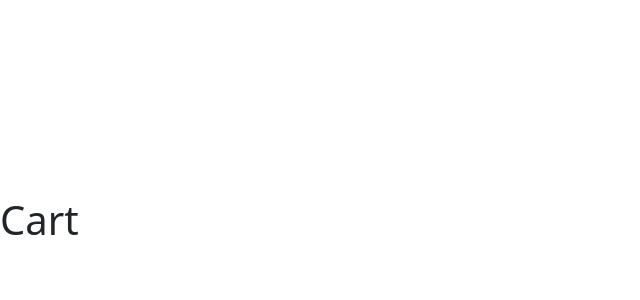
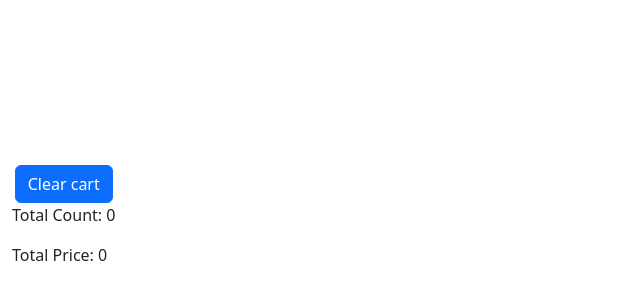
Before and after one commit to Polina8888/book_catalog, a React app: page /cart in a window 1280 px wide. Shown: the part 176-476 px from the top of the page, without its empty margins (0-640 px from the left). Built offline with nearby package versions, Linux system fonts and the light colour scheme; the HTML template or start-up script is replaced by a standard one.

Commit message:
added cart slice and CartPage

```diff
--- a/package.json
+++ b/package.json
@@ -15,6 +15,7 @@
     "axios": "^1.13.4",
     "bootstrap": "^5.3.8",
     "react": "^19.2.0",
+    "react-bootstrap": "^2.10.10",
     "react-dom": "^19.2.0",
     "react-redux": "^9.2.0",
     "react-router-dom": "^7.13.0"
--- a/src/modules/books/booksSlice.ts
+++ b/src/modules/books/booksSlice.ts
@@ -23,3 +23,5 @@ export const booksSlice = createSlice({
         }
     }
 })
+
+export default booksSlice.reducer;
--- a/src/modules/books/components/BooksFilter.tsx
+++ b/src/modules/books/components/BooksFilter.tsx
@@ -8,13 +8,12 @@ interface BooksFiltersProps {
 
 export function BooksFilters({ category, sortBy }: BooksFiltersProps) {
   const dispatch = useAppDispatch();
-  const { setCategory, setSortBy } = booksSlice.actions
 
   return (
     <div>
       <select
         value={category}
-        onChange={e => dispatch(setCategory(e.target.value))}
+        onChange={e => dispatch(booksSlice.actions.setCategory(e.target.value))}
       >
         <option value="all">All</option>
         <option value="art">Art</option>
@@ -24,7 +23,7 @@ export function BooksFilters({ category, sortBy }: BooksFiltersProps) {
 
       <select
         value={sortBy}
-        onChange={e => dispatch(setSortBy(e.target.value as 'relevance' | 'newest'))}
+        onChange={e => dispatch(booksSlice.actions.setSortBy(e.target.value as 'relevance' | 'newest'))}
       >
         <option value="relevance">Relevance</option>
         <option value="newest">Newest</option>
--- a/src/modules/books/components/BooksList.tsx
+++ b/src/modules/books/components/BooksList.tsx
@@ -1,4 +1,7 @@
 import type { Book } from '../types.ts'
+import { cartSlice } from '../../cart/cartSlice.ts'
+import { useAppDispatch } from '../../../store.ts'
+import type { CartItem } from '../../cart/types.ts'
 
 interface BooksList {
     books: Book[] | undefined
@@ -8,18 +11,35 @@ interface BooksList {
 }
 
 function BooksList({ books, isLoading, isError }: BooksList) {
+    const dispatch = useAppDispatch();
+    // const cart = useAppSelector((state) => state.cart)
+
+    const handleAddToCart = (book: Book): void => {
+        const { id, volumeInfo, price } = book;
+        const cartItem: CartItem = {
+            id,
+            title: volumeInfo.title,
+            price,
+            amount: 1,
+        }
+        dispatch(cartSlice.actions.addItem(cartItem))
+        // console.log(cart)
+        // console.log('Added to cart')
+    }
+
     if (isLoading) return <p>Loading...</p>
     if (isError) return <p>An error occurred</p>
 
     return (
         <>
-        {books?.length === 0 && (
-            <p>Unfortunately, nothing was found for your request.</p>
-        )}
+            {books?.length === 0 && (
+                <p>Unfortunately, nothing was found for your request.</p>
+            )}
             <ul>
                 {books?.map(item => (
                     <li key={item.id}>
-                        {item.volumeInfo.title}
+                        <button className='btn btn-primary' onClick={() => handleAddToCart(item)}>Add to cart</button>
+                        <p>{item.volumeInfo.title}</p>
                     </li>
                 ))}
             </ul>
--- a/src/modules/books/pages/CatalogPage.tsx
+++ b/src/modules/books/pages/CatalogPage.tsx
@@ -7,6 +7,7 @@ import { useDebounce } from '../../../hooks/useDebounce.ts'
 import { useAppSelector } from '../../../store.ts'
 import { BooksFilters } from '../components/BooksFilter.tsx'
 import BooksList from '../components/BooksList.tsx'
+import { Link } from 'react-router-dom'
 
 function CatalogPage() {
   const [rawSearch, setRawSearch] = useState<string>('');
@@ -38,8 +39,12 @@ function CatalogPage() {
 
         return loadedItems < lastPage.totalItems ? loadedItems : undefined
       },
-      select: (data) =>
-        data.pages.flatMap((page) => page.items),
+      select: (data) => {
+        const items = data.pages.flatMap((page) => page.items);
+        return items.map((item) => {
+          return { ...item, price: Math.round(Math.random() * 100000) }
+        })
+      },
       enabled: !(effectiveSearch.trim().length === 0 && category === 'all'),
     })
 
@@ -65,8 +70,8 @@ function CatalogPage() {
           {isFetchingNextPage ? 'Loading...' : 'Load more'}
         </button>
       )}
+      <Link to="/cart">Cart</Link>
     </div>
-
   )
 }
 
--- a/src/modules/books/types.ts
+++ b/src/modules/books/types.ts
@@ -8,6 +8,6 @@ export interface Book {
     imageLinks?: {
       thumbnail?: string
     }
-    price: number
-  }
+  },
+  price: number
 }
--- a/src/modules/cart/CartPage.tsx
+++ b/src/modules/cart/CartPage.tsx
@@ -1,5 +1,41 @@
+import { useAppDispatch } from "../../store"
+import { cartSlice } from "./cartSlice"
+import { useAppSelector } from "../../store";
+// import { store } from "../../store";
+import { Container, Card } from "react-bootstrap";
+
 function CartPage() {
-  return <h1>Cart</h1>
+  const dispatch = useAppDispatch();
+  const cart = useAppSelector((state) => state.cart);
+  const { items, totalCount, totalPrice } = cart;
+  // console.log(cart.items)
+  // console.log("RAW STORE STATE", store.getState());
+
+  return (
+    <div className='vh-100 d-flex flex-column justify-content-center align-items-center'>
+      <button className="btn-primary btn" onClick={() => dispatch(cartSlice.actions.clearCart())}>Clear cart</button>
+      <Container>
+        {items.map((item) => (
+          <div key={item.id}>
+            <button className="btn btn-primary" onClick={() => dispatch(cartSlice.actions.addItem(item))}>+</button>
+            <button className="btn btn-primary" onClick={() => dispatch(cartSlice.actions.removeItem(item.id))}>-</button>
+
+            <Card>
+              <Card.Body>
+                <Card.Title>
+                  {item.title}
+                </Card.Title>
+                <p>Price: {item.price}</p>
+                <p>Amount: {item.amount}</p>
+              </Card.Body>
+            </Card>
+          </div>
+        ))}
+        <p>Total Count: {totalCount}</p>
+        <p>Total Price: {totalPrice}</p>
+      </Container>
+    </div>
+  )
 }
 
 export default CartPage
--- a/src/modules/cart/cartSlice.ts
+++ b/src/modules/cart/cartSlice.ts
@@ -0,0 +1,60 @@
+import { createSlice } from "@reduxjs/toolkit";
+import type { PayloadAction } from "@reduxjs/toolkit";
+import type { CartItem } from "./types";
+
+interface CartState {
+    items: CartItem[]
+    totalCount: number
+    totalPrice: number
+}
+
+const initialState: CartState = {
+    items: [],
+    totalCount: 0,
+    totalPrice: 0,
+}
+
+export const cartSlice = createSlice({
+    name: 'cart',
+    initialState,
+    reducers: {
+        addItem(state, action: PayloadAction<CartItem>) {
+            // console.log("был вызван экшен")
+            const item = state.items.find(({ id }) => id === action.payload.id);
+            if (item) {
+                item.amount += 1
+                // console.log(`тут уже был item, items: ${state.items.length}`)
+            } else {
+                state.items.push(action.payload)
+                // console.log(`добавили item, items: ${state.items.length}`)
+            }
+            state.totalCount += 1;
+            state.totalPrice += action.payload.price;
+        },
+        removeItem(state, action: PayloadAction<string>) {
+            const index = state.items.findIndex(item => item.id === action.payload)
+            if (index === -1) {
+                return
+            }
+
+            const item = state.items[index];
+
+            if (item.amount === 1) {
+                state.items.splice(index, 1)
+            } else {
+                item.amount -= 1
+            }
+
+            state.totalCount -= 1;
+            state.totalPrice -= item.price;
+        },
+        clearCart(state) {
+            state.items = [];
+            state.totalCount = 0;
+            state.totalPrice = 0;
+        }
+    }
+})
+
+// export const { addItem, removeItem, clearCart } = cartSlice.actions;
+export default cartSlice.reducer;
--- a/src/store.ts
+++ b/src/store.ts
@@ -1,10 +1,12 @@
 import { configureStore, createSelector } from "@reduxjs/toolkit";
 import { useDispatch, useSelector, useStore } from "react-redux";
-import { booksSlice } from "./modules/books/booksSlice";
+import booksReducer from "./modules/books/booksSlice";
+import cartReducer from "./modules/cart/cartSlice";
 
 export const store = configureStore({
     reducer: {
-        books: booksSlice.reducer,
+        books: booksReducer,
+        cart: cartReducer
     }
 })
 
```
Also changed, not shown: 1 other file (tests, documents, lock files or other folders).
